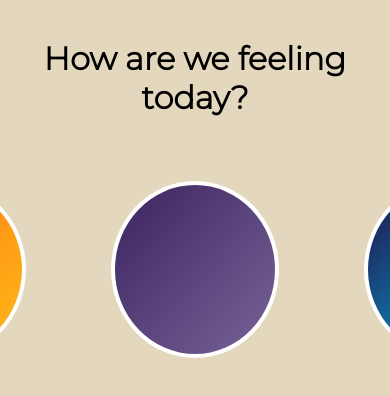
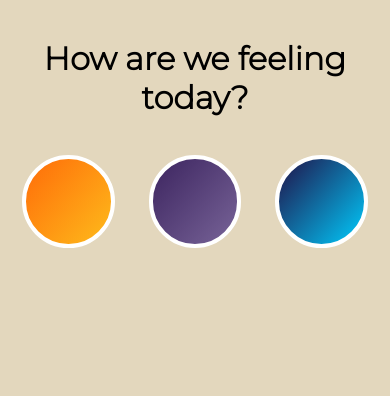
Before and after one commit to Laura-Foxey/Portofolio, a React (Create React App) app: page /education in a window 390 px wide. Shown: the top 396 px of the page. Built offline with nearby package versions, Linux system fonts and the light colour scheme; a web font is replaced by a local one.

Commit message:
add box shadow, rescale mood page

```diff
--- a/src/components/CSS/Education.css
+++ b/src/components/CSS/Education.css
@@ -75,6 +75,7 @@
         margin: 3vh 0;
         background-color: var(--light-color);
         color: var(--background-color);
+        box-shadow: var(--light-color) 0 13px 27px -5px,rgba(0,0,0,.3) 0 8px 16px -8px;
         border-radius: 15px;
     }
 
--- a/src/components/CSS/Mood.css
+++ b/src/components/CSS/Mood.css
@@ -55,5 +55,12 @@
     margin: 5vh;
     top: 30%;
     z-index: 1;
+  }
 
+  @media only screen and (max-width: 700px) {
+    .dot {
+      height: 11vh;
+      width: 11vh;
+      margin: 2vh;
+    }
   }
```
